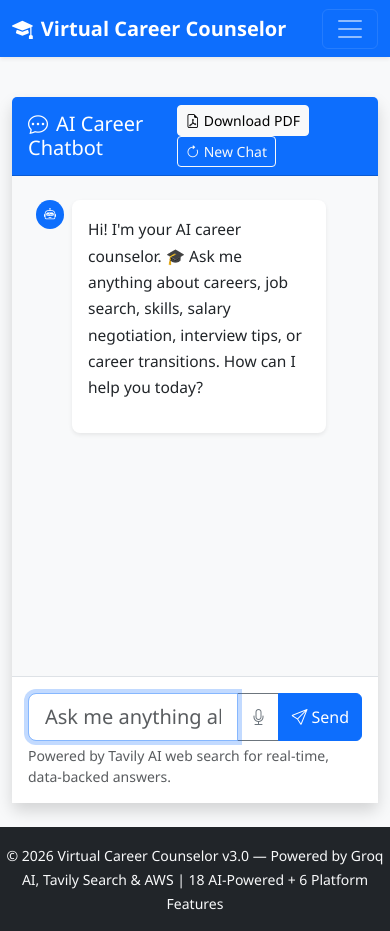
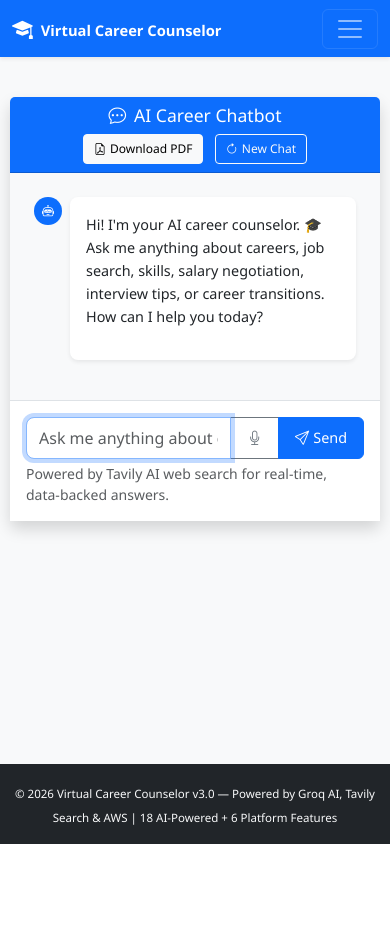
Before and after one commit to Adit-Ghodke/virtual-career-counselor, a Flask app: page /chatbot/ in a window 390 px wide. After the commit the page ends 844 px from the top, so only its background shows below. Run offline with Flask 3, Linux system fonts and the light colour scheme; the visitor is signed in with stand-in values (Sample User, id 1); some libraries are stand-ins or nearby versions.

Commit message:
MAJOR CHANGES

```diff
--- a/app/static/css/styles.css
+++ b/app/static/css/styles.css
@@ -225,3 +225,213 @@ footer {
 .dropdown-menu-lg {
     min-width: 280px;
 }
+
+/* ══════════════════════════════════════════════════════════════════════
+   MOBILE RESPONSIVENESS — ensures nothing overflows on small screens
+   ══════════════════════════════════════════════════════════════════════ */
+
+/* Prevent horizontal scroll globally */
+html, body {
+    overflow-x: hidden;
+    max-width: 100vw;
+}
+
+/* All containers must respect viewport */
+.container, .container-fluid, main, .card-body, .ai-response {
+    max-width: 100%;
+    overflow-wrap: break-word;
+    word-wrap: break-word;
+    word-break: break-word;
+}
+
+/* AI tables: scrollable on mobile, not overflow */
+.ai-response table {
+    display: block;
+    overflow-x: auto;
+    -webkit-overflow-scrolling: touch;
+    max-width: 100%;
+    white-space: nowrap;
+}
+
+/* Code/pre blocks: scroll horizontally, don't break layout */
+.ai-response pre {
+    max-width: 100%;
+    overflow-x: auto;
+    white-space: pre-wrap;
+    word-break: break-word;
+}
+
+/* Long URLs and strings don't overflow */
+.ai-response p, .ai-response li, .ai-response td, .ai-response th {
+    overflow-wrap: break-word;
+    word-break: break-word;
+}
+
+/* Images in AI response */
+.ai-response img {
+    max-width: 100%;
+    height: auto;
+}
+
+/* ── Small screens (≤576px) ──────────────────────────────────────── */
+@media (max-width: 576px) {
+    /* Tighter container padding */
+    .container {
+        padding-left: 12px;
+        padding-right: 12px;
+    }
+
+    main.container {
+        padding-left: 10px;
+        padding-right: 10px;
+    }
+
+    /* Navbar brand: shorter text, smaller font */
+    .navbar-brand {
+        font-size: 0.92rem;
+        max-width: 220px;
+        white-space: nowrap;
+        overflow: hidden;
+        text-overflow: ellipsis;
+    }
+
+    /* Cards: full width on mobile */
+    .col-md-3, .col-md-4, .col-md-6, .col-lg-4, .col-lg-6 {
+        flex: 0 0 100%;
+        max-width: 100%;
+    }
+
+    /* Smaller card padding */
+    .card-body {
+        padding: 1rem;
+    }
+
+    .card-body.p-4 {
+        padding: 1rem !important;
+    }
+
+    /* Display icons smaller on mobile */
+    .display-3 {
+        font-size: 2.2rem;
+    }
+
+    .display-4 {
+        font-size: 1.8rem;
+    }
+
+    /* AI response: tighter typography */
+    .ai-response {
+        font-size: 0.9rem;
+        line-height: 1.6;
+    }
+
+    .ai-response h2 {
+        font-size: 1.2rem;
+    }
+
+    .ai-response h3 {
+        font-size: 1.05rem;
+    }
+
+    .ai-response table {
+        font-size: 0.8rem;
+    }
+
+    /* Form controls: full width */
+    .form-control, .form-select, textarea {
+        font-size: 0.95rem;
+    }
+
+    /* Buttons: better mobile tap size */
+    .btn {
+        padding: 0.5rem 1rem;
+        font-size: 0.9rem;
+    }
+
+    .btn-sm {
+        padding: 0.3rem 0.6rem;
+        font-size: 0.8rem;
+    }
+
+    /* Footer */
+    footer small {
+        font-size: 0.72rem;
+    }
+
+    /* Modals & alerts */
+    .alert {
+        font-size: 0.88rem;
+        padding: 0.6rem 0.8rem;
+    }
+
+    /* Chat windows: override inline height for mobile */
+    #chatWindow {
+        height: auto !important;
+        max-height: 55vh;
+    }
+
+    /* Chat input: normal size on mobile */
+    .form-control-lg {
+        font-size: 1rem;
+        padding: 0.5rem 0.75rem;
+    }
+
+    /* Chat bubbles: wider on mobile */
+    #chatWindow .rounded-3 {
+        max-width: 92% !important;
+    }
+
+    /* History/detail page: prevent card header overflow */
+    .card-header {
+        flex-direction: column !important;
+        gap: 0.5rem;
+    }
+
+    .card-header .btn-sm {
+        font-size: 0.75rem;
+    }
+
+    /* Dashboard section titles */
+    h3, h5 {
+        font-size: 1.1rem;
+    }
+
+    /* Alert flex containers: stack on mobile */
+    .alert.d-flex {
+        flex-direction: column !important;
+        text-align: center;
+        gap: 0.5rem;
+    }
+
+    /* Dropdown menus: full width on mobile */
+    .dropdown-menu {
+        width: 100%;
+    }
+}
+
+/* ── Medium screens (577px - 768px) ──────────────────────────────── */
+@media (min-width: 577px) and (max-width: 768px) {
+    .navbar-brand {
+        font-size: 1rem;
+    }
+
+    .col-md-3 {
+        flex: 0 0 50%;
+        max-width: 50%;
+    }
+
+    .ai-response {
+        font-size: 0.93rem;
+    }
+
+    .ai-response table {
+        font-size: 0.85rem;
+    }
+}
+
+/* ── Tablet landscape / small laptop (769px - 992px) ─────────────── */
+@media (min-width: 769px) and (max-width: 992px) {
+    .dropdown-menu-lg {
+        min-width: 240px;
+    }
+}
```
